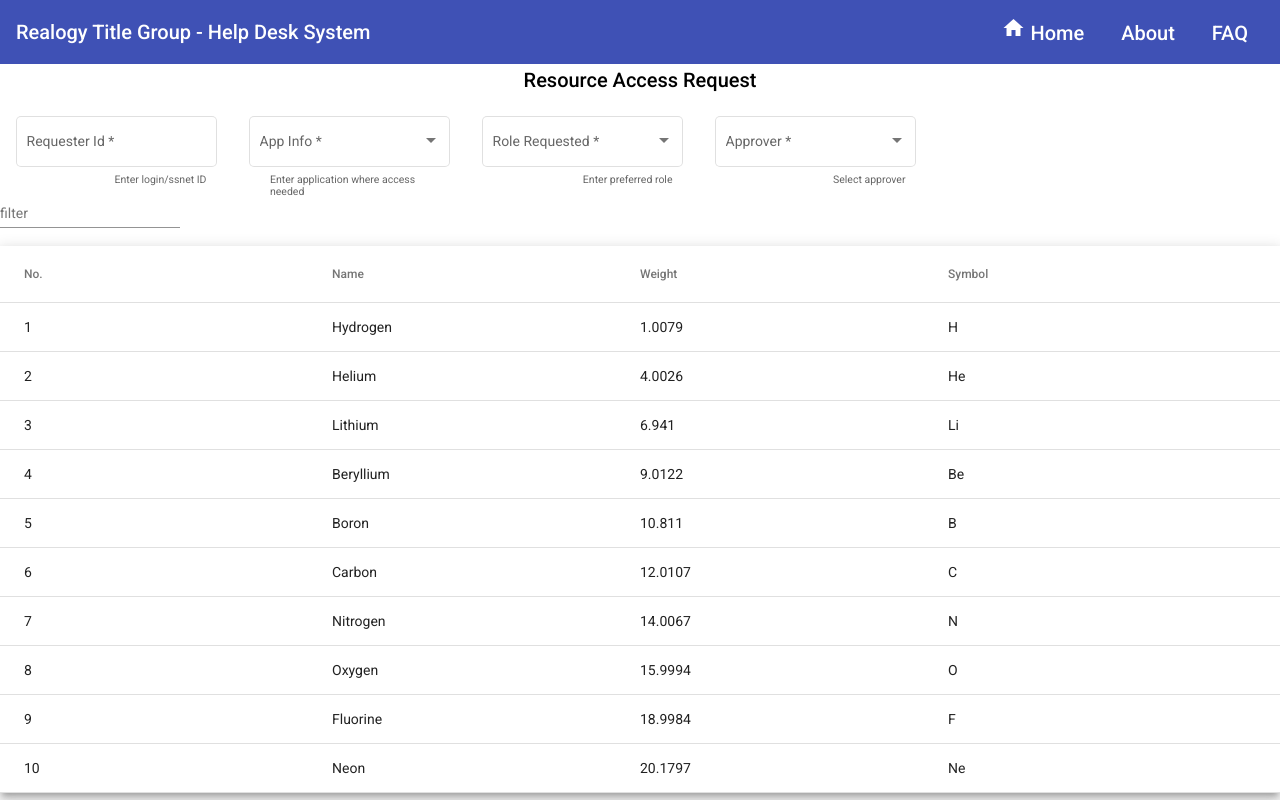
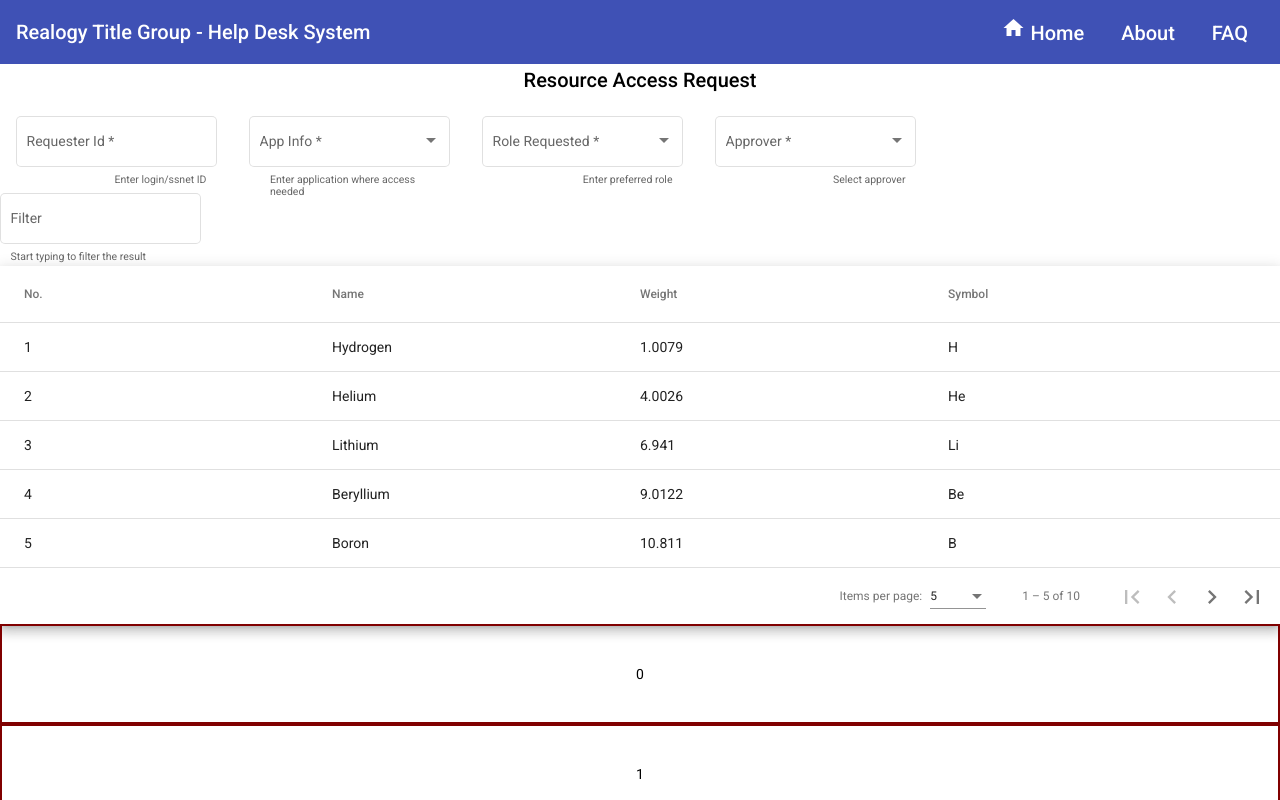
Before and after one commit to yuhup2edy/material-demo, an Angular app: page / in a window 1280 px wide. Shown: the top 800 px of the page. Built offline with nearby package versions, Linux system fonts and the light colour scheme.

Commit message:
Sort Paginate and Virtual Scroll

```diff
--- a/src/app/app.component.html
+++ b/src/app/app.component.html
@@ -88,26 +88,30 @@
 </div>
 <!--<button mat-raised-button (click)="openDialog()"> Open Dialog</button> -->
 
-<mat-form-field>
-  <input (keyup)="applyFilter($event.target.value)" matInput placeholder="filter">
+<mat-form-field appearance="outline">
+  <mat-label> Filter</mat-label>
+  <input (keyup)="applyFilter($event.target.value)" matInput placeholder="ex. Ox" >
+  <mat-hint> Start typing to filter the result</mat-hint>
 </mat-form-field>
-
-<mat-table [dataSource]="dataSource" class="mat-elevation-z8">
+<div class="mat-elevation-z8">
+<!-- in order to enable sorting, adding the matSort directive to the mat-table definition
+      and the mat-sort-header to each header that you need sorted -->
+<mat-table [dataSource]="dataSource" matSort >
   <!-- Position Column -->
   <ng-container matColumnDef="position">
-    <mat-header-cell *matHeaderCellDef> No. </mat-header-cell>
+    <mat-header-cell *matHeaderCellDef mat-sort-header>  No. </mat-header-cell>
     <mat-cell *matCellDef="let element"> {{element.position}} </mat-cell>
   </ng-container>
 
   <!-- Name Column -->
   <ng-container matColumnDef="name">
-    <mat-header-cell *matHeaderCellDef> Name </mat-header-cell>
+    <mat-header-cell *matHeaderCellDef mat-sort-header> Name </mat-header-cell>
     <mat-cell *matCellDef="let element"> {{element.name}} </mat-cell>
   </ng-container>
 
   <!-- Weight Column -->
   <ng-container matColumnDef="weight">
-    <mat-header-cell *matHeaderCellDef> Weight </mat-header-cell>
+    <mat-header-cell *matHeaderCellDef mat-sort-header> Weight </mat-header-cell>
     <mat-cell *matCellDef="let element"> {{element.weight}} </mat-cell>
   </ng-container>
 
@@ -121,3 +125,14 @@
   <mat-header-row *matHeaderRowDef="displayedColumns"></mat-header-row>
   <mat-row (click)="displayRow(row)" *matRowDef="let row; columns: displayedColumns;"></mat-row>
 </mat-table>
+
+<mat-paginator [pageSizeOptions]="[5,10,20]" showFirstLastButtons>
+</mat-paginator>
+</div>
+
+
+<cdk-virtual-scroll-viewport itemSize="100" class="container">
+<div *cdkVirtualFor="let l of numbers" class="display-num">
+    {{l}}
+</div>
+</cdk-virtual-scroll-viewport>
--- a/src/app/app.component.scss
+++ b/src/app/app.component.scss
@@ -6,6 +6,21 @@
 .navbar
 {
     justify-content: space-between;
+}
+
+.display-num
+{
+    display : flex;
+    justify-content:  center;
+    align-items: center;
+    border: 2px solid maroon;
+    box-sizing: border-box;
+    height: 100px;
+}
+
+.container
+{
+    height : 400px;
 }
 
 table
--- a/src/app/app.component.ts
+++ b/src/app/app.component.ts
@@ -1,4 +1,4 @@
-import { Component, OnInit } from '@angular/core';
+import { Component, OnInit, ViewChild, AfterViewInit } from '@angular/core'; //view child is for table sorting
 import { FormControl} from '@angular/forms';
 import { Observable} from 'rxjs';
 import {map,startWith} from 'rxjs/operators';
@@ -7,6 +7,8 @@
 import { componentFactoryName } from '@angular/compiler';
 import { DialogExampleComponent } from './dialog-example/dialog-example.component';
 import { MatTableDataSource } from '@angular/material/table';
+import { MatSort } from '@angular/material/sort';
+import { MatPaginator} from '@angular/material/paginator';
 
 export interface PeriodicElement {
   name: string;
@@ -33,13 +35,18 @@
   templateUrl: './app.component.html',
   styleUrls: ['./app.component.scss']
 })
-export class AppComponent implements OnInit{
+export class AppComponent implements OnInit, AfterViewInit{
   title = 'material-demo';
+  numbers = [];
 
   displayedColumns: string[] = ['position', 'name', 'weight', 'symbol'];
   //dataSource = ELEMENT_DATA; ==> only for standar display
   // when you need sorting, filtering, pagination etc use the instance of the mat table data source
   dataSource = new MatTableDataSource(ELEMENT_DATA);
+
+  @ViewChild(MatSort) sort1 : MatSort; //remember to use sort in the afterview init becuase child as to be loaded
+  @ViewChild(MatPaginator) paginate1 : MatPaginator; // this is to paginate the table; also position on ngAgterviewInit
+
 
   displayRow(row)
   {
@@ -52,7 +59,12 @@
   }
 
   constructor(private snackBar : MatSnackBar, public dialog : MatDialog)
-  {}
+  {
+    for (let i=0;i<1000;i++)
+    {
+      this.numbers.push(i);
+    }
+  }
 
   openDialog()
   {
@@ -122,6 +134,13 @@
     startWith(''),
     map(value => this._filter(value))
   );
+
+}
+
+ngAfterViewInit()
+{
+  this.dataSource.sort = this.sort1 ; // takes care of sorting; this.sort1 comes from the ViewChild
+  this.dataSource.paginator = this.paginate1;   // takes care of the pagination
 }
 
 private _filter(value : string) : string[]
--- a/src/app/material/material.module.ts
+++ b/src/app/material/material.module.ts
@@ -28,6 +28,9 @@
 import { MatSnackBarModule }              from '@angular/material/snack-bar';
 import { MatDialogModule }                from '@angular/material/dialog';
 import { MatTableModule }                 from '@angular/material/table';
+import { MatSortModule }                  from '@angular/material/sort';
+import { MatPaginatorModule }             from '@angular/material/paginator';
+
 
 const Material =
 [
@@ -58,7 +61,9 @@
                    MatTooltipModule,
                    MatSnackBarModule,
                    MatDialogModule,
-                   MatTableModule
+                   MatTableModule, // used for filtering the data table
+                   MatSortModule,   // used for sorting   the data table, use ngAfterInit in the TS file - important
+                   MatPaginatorModule
 ]
 
 @NgModule({
```
Also changed, not shown: src/app/app.module.ts (+5 -3 lines).
